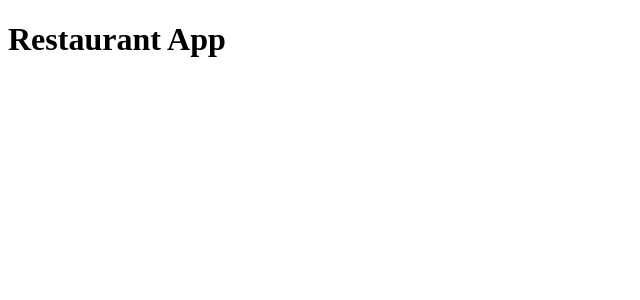
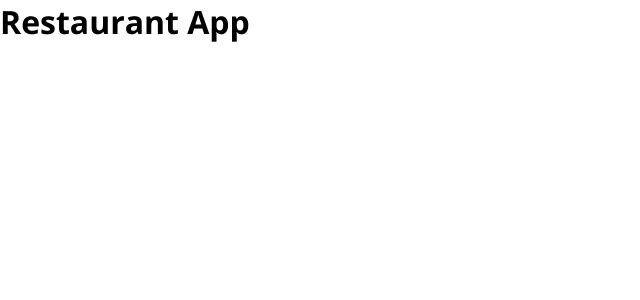
Before and after one commit to Blessen25/Restaurant_Management, a React (Vite) app in the folder restaurant/: page / in a window 1280 px wide. Shown: the top 300 px of the page, without its empty margins (0-640 px from the left). Built offline with nearby package versions, Linux system fonts and the light colour scheme.

Commit message:
Added open sans font to the proj

```diff
--- a/restaurant/index.html
+++ b/restaurant/index.html
@@ -3,7 +3,11 @@
   <head>
     <meta charset="UTF-8" />
     <link rel="icon" type="image/svg+xml" href="/vite.svg" />
+    <link rel="preconnect" href="https://fonts.googleapis.com">
+    <link rel="preconnect" href="https://fonts.gstatic.com" crossorigin>
+    <link href="https://fonts.googleapis.com/css2?family=Open+Sans:ital,wght@0,300..800;1,300..800&display=swap" rel="stylesheet">
     <meta name="viewport" content="width=device-width, initial-scale=1.0" />
+
     <title>Hotel Peter's</title>
   </head>
   <body>
--- /dev/null
+++ b/restaurant/src/Components/Header/Header.tsx
@@ -0,0 +1 @@
+import './Header.css';
--- a/restaurant/src/index.css
+++ b/restaurant/src/index.css
@@ -0,0 +1,7 @@
+* {
+
+  padding: 0;
+  margin: 0;
+  box-sizing: border-box;
+  font-family: "Open Sans", sans-serif;
+}
```
Also changed, not shown: restaurant/src/Components/Header/Header.css (added).
